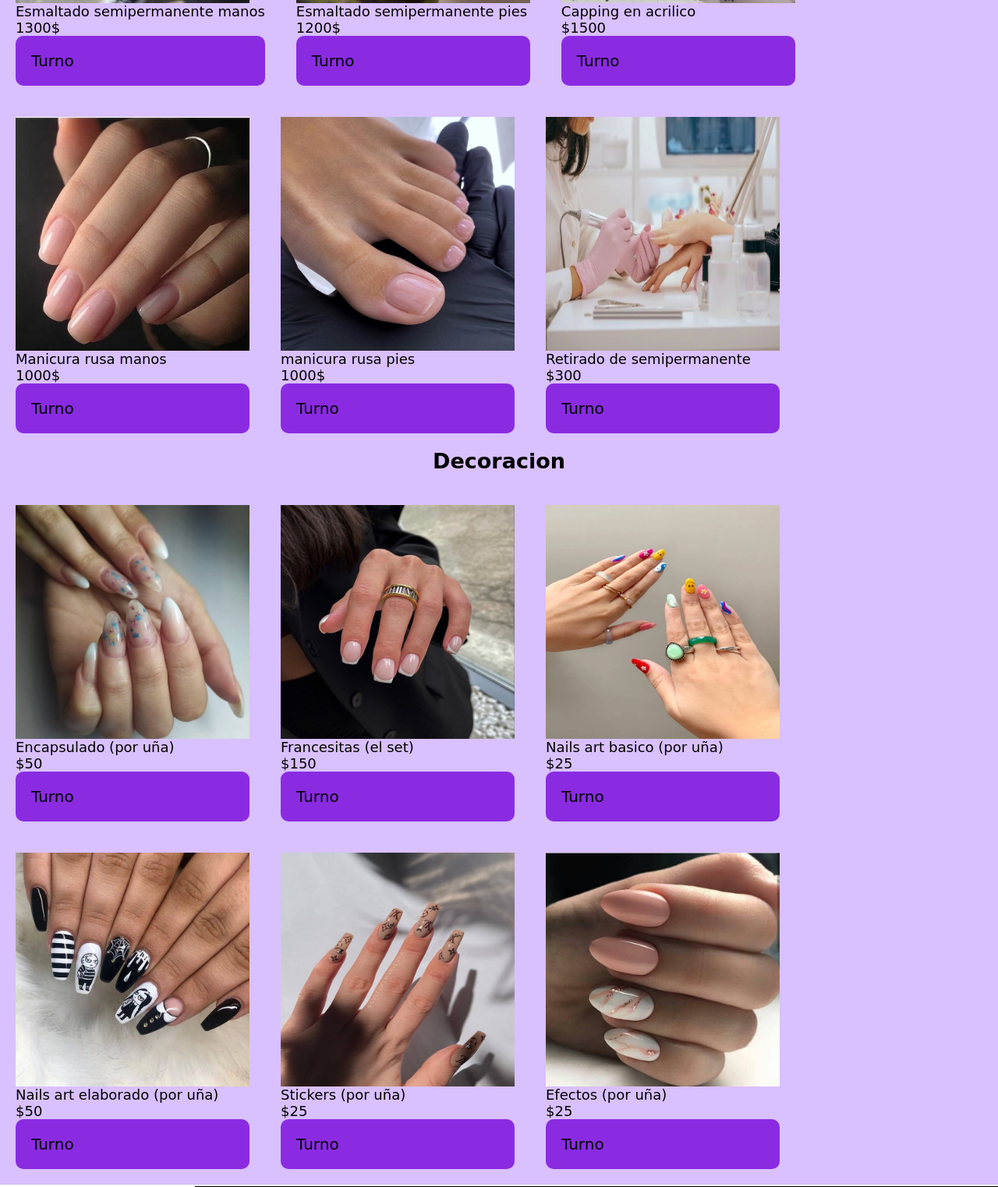
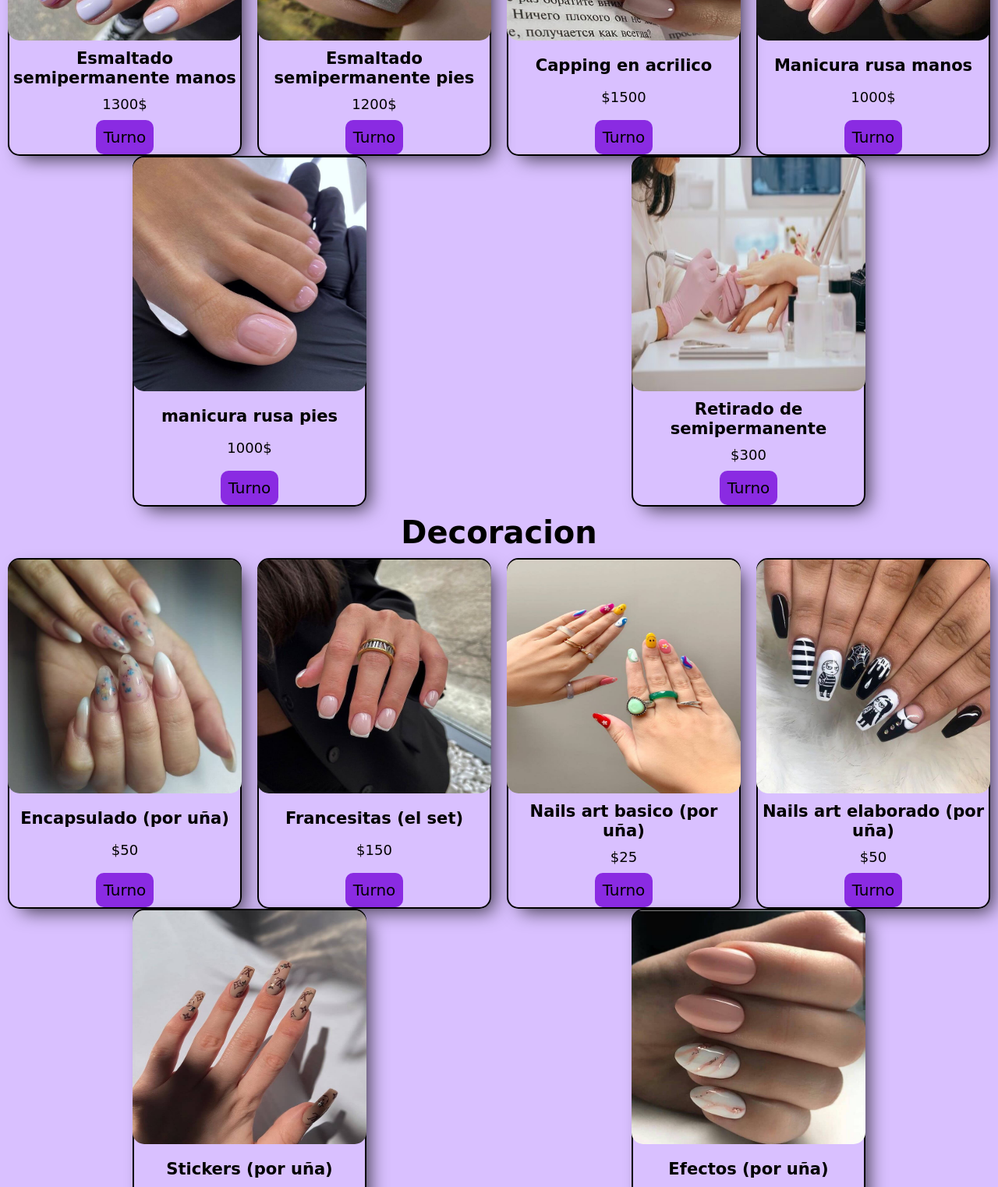
Before and after one commit to Miqueas07/proyectoMiqueas, a plain HTML site: page secciones/servicios.html in a window 1280 px wide. Shown: the part 1038-2561 px from the top of the page at 78% size. Drawn offline with Linux system fonts and the light colour scheme; a web font is replaced by a local one.

Commit message:
cambios a servicios e index

```diff
--- a/estilos/style.css
+++ b/estilos/style.css
@@ -99,34 +99,24 @@ body {
 
 .main {
     grid-area: main;
-    display: flex;
     background-color: #d9c0ff;
-    flex-direction: column;
 }
 
-.section__uno {
+.especialidades{
+    margin: 20px 0 20px 0;
+}
+
+.especialidades h2{
+    text-align: center;
+}
+.especialidades>div {
     display: flex;
-    justify-content: center;
-    flex-direction: column;
+    flex-wrap: wrap;
+    justify-content: space-around;
     align-items: center;
 }
 
-.section__uno>div {
-    display: flex;
-    flex-wrap: wrap;
-    justify-content: center;
-    align-items: center;
-}
-
-.section__uno div div {
-    display: flex;
-    flex-direction: column;
-    justify-content: center;
-    align-items: center;
-    margin: 5px;
-}
-
-.section__uno div div img {
+.especialidades div figure img {
     height: 300px;
     width: 400px;
 }
@@ -135,90 +125,50 @@ body {
 
 .mainServicios {
     grid-area: main;
-    display: flex;
     background-color: #d9c0ff;
-    flex-direction: column;
 
 }
 
-.sectionServicios__uno {
+.servicios > div {
     display: flex;
-    justify-content: center;
-    flex-direction: column;
+    justify-content: space-around;
     align-items: center;
+    flex-wrap: wrap;
 }
 
-.sectionServicios__uno ul {
+.servicios > div div {
     display: flex;
-    flex-wrap: wrap;
-    list-style: none;
-    margin: 0;
-    padding: 0;
+    flex-direction: column;
+    justify-content: space-between;
+    align-items: center;
+    border: 2px solid black;
+    border-radius: 15px;
+    width: 300px;
+    height: 450px;
+    text-align: center;
+    box-shadow: 10px 10px 24px -7px rgba(0,0,0,0.75);
 }
 
-.sectionServicios__uno ul li {
-    display: flex;
-    padding: 20px;
-}
-
-.sectionServicios__uno ul li div {
-    display: flex;
-    flex-direction: column;
-}
-
-.sectionServicios__uno ul li div a {
+.servicios div div a {
     background-color: blueviolet;
     font-size: 20px;
     font-weight: 500;
     color: black;
-    padding: 20px;
+    padding: 10px;
     border-radius: 10px;
     text-decoration: none;
 }
 
-.sectionServicios__uno img {
-    height: 300px;
-    width: 400px;
+.servicios h2{
+    font-size: 40px;
+    text-align: center;
+    padding: 10px;
 }
 
-.sectionServicios__dos {
-    display: flex;
-    justify-content: center;
-    flex-direction: column;
-    align-items: center;
-}
-
-.sectionServicios__dos ul {
-    display: flex;
-    flex-wrap: wrap;
-    list-style: none;
-    margin: 0;
-    padding: 0;
-}
-
-.sectionServicios__dos ul li {
-    display: flex;
-    padding: 20px;
-}
-
-.sectionServicios__dos ul li div {
-    display: flex;
-    flex-direction: column;
-}
-
-.sectionServicios__dos ul li div a {
-    background-color: blueviolet;
-    font-size: 20px;
-    font-weight: 500;
-    color: black;
-    padding: 20px;
-    border-radius: 10px;
-    text-decoration: none;
-}
-
-.sectionServicios__dos img {
+.servicios div div img {
     height: 300px;
-    width: 400px;
+    width: 300px;
+    border-radius: 15px;
 }
 
 /*--------------------------MAIN---CUIDADOS----------------*/
--- a/secciones/servicios.html
+++ b/secciones/servicios.html
@@ -46,159 +46,88 @@
                     retirados)</p>
             </section>
 
-            <section class="sectionServicios__uno">
-                <ul>
-                    <li>
+            <section class="servicios">
+                <h2>Servicios</h2>
                 <div>
                     <div>
                         <img src="../img/semipermanente manos.jpg">
-                            </div>
-                            <div>
-                                <div>Esmaltado semipermanente manos</div>
+                        <h3>Esmaltado semipermanente manos</h3>
                         <p>1300$ </p>
                         <a href="./contacto.html">Turno</a>
                     </div>
-                        </div>
-                    </li>
-                    <li>
-                        <div>
                     <div>
                         <img src="../img/semipermanente pies.jpg">
-                            </div>
-                            <div>
-                                <div>Esmaltado semipermanente pies</div>
+                        <h3>Esmaltado semipermanente pies</h3>
                         <p>1200$ </p>
                         <a href="./contacto.html">Turno</a>
                     </div>
-                        </div>
-                    </li>
-                    <li>
-                        <div>
                     <div>
                         <img src="../img/capping gel.jpg">
-                            </div>
-                            <div>
-                                <div>Capping en acrilico</div>
+                        <h3>Capping en acrilico</h3>
                         <p>$1500</p>
                         <a href="./contacto.html">Turno</a>
                     </div>
-                        </div>
-                    </li>
-                    <li>
-                        <div>
                     <div>
                         <img src="../img/manicura rusa manos.jpg">
-                            </div>
-                            <div>
-                                <div>Manicura rusa manos</div>
+                        <h3>Manicura rusa manos</h3>
                         <p>1000$ </p>
                         <a href="./contacto.html">Turno</a>
                     </div>
-                        </div>
-                    </li>
-                    <li>
-                        <div>
                     <div>
                         <img src="../img/manicura rusa pies.jpg">
-                            </div>
-                            <div>
-                                <div>manicura rusa pies</div>
+                        <h3>manicura rusa pies</h3>
                         <p>1000$ </p>
                         <a href="./contacto.html">Turno</a>
                     </div>
-                        </div>
-                    </li>
-                    <li>
-                        <div>
                     <div>
                         <img src="../img/retirado semi.jpg">
-                            </div>
-                            <div>
-                                <div>Retirado de semipermanente</div>
+                        <h3>Retirado de semipermanente</h3>
                         <p>$300 </p>
                         <a href="./contacto.html">Turno</a>
                     </div>
                 </div>
-                    </li>
-                </ul>
             </section>
 
-            <section class="sectionServicios__dos">
-                <h2>Decoracion</h2> <br>
-                <ul>
-                    <li>
+            <section class="servicios">
+                <h2>Decoracion</h2>
                 <div>
                     <div>
                         <img src="../img/encapsulado.jpg">
-                            </div>
-                            <div>
-                                <div>Encapsulado (por uña)</div>
+                        <h3>Encapsulado (por uña)</h3>
                         <p>$50</p>
                         <a href="./contacto.html">Turno</a>
                     </div>
-                        </div>
-                    </li>
-                    <li>
-                        <div>
                     <div>
                         <img src="../img/francesitas.jpg">
-                            </div>
-                            <div>
-                                <div>Francesitas (el set)</div>
+                        <h3>Francesitas (el set)</h3>
                         <p>$150 </p>
                         <a href="./contacto.html">Turno</a>
                     </div>
-                        </div>
-                    </li>
-                    <li>
-                        <div>
                     <div>
                         <img src="../img/nail art basico.jpeg">
-                            </div>
-                            <div>
-                                <div>Nails art basico (por uña)</div>
+                        <h3>Nails art basico (por uña)</h3>
                         <p>$25</p>
                         <a href="./contacto.html">Turno</a>
                     </div>
-                        </div>
-                    </li>
-                    <li>
-                        <div>
                     <div>
                         <img src="../img/nail art elaborado.jpeg">
-                            </div>
-                            <div>
-                                <div>Nails art elaborado (por uña)</div>
+                        <h3>Nails art elaborado (por uña)</h3>
                         <p>$50</p>
                         <a href="./contacto.html">Turno</a>
                     </div>
-                        </div>
-                    </li>
-                    <li>
-                        <div>
                     <div>
                         <img src="../img/stickers.jpg">
-                            </div>
-                            <div>
-                                <div>Stickers (por uña)</div>
+                        <h3>Stickers (por uña)</h3>
                         <p>$25</p>
                         <a href="./contacto.html">Turno</a>
                     </div>
-                        </div>
-                    </li>
-                    <li>
-                        <div>
                     <div>
                         <img src="../img/efecto basico.jpg">
-                            </div>
-                            <div>
-                                <div>Efectos (por uña)</div>
+                        <h3>Efectos (por uña)</h3>
                         <p>$25 </p>
                         <a href="./contacto.html">Turno</a>
                     </div>
                 </div>
-                    </li>
-                </ul>
             </section>
 
         </main>
```
Also changed, not shown: index.html (+10 -30 lines). Lines whose indentation alone changed are shown as unchanged.
